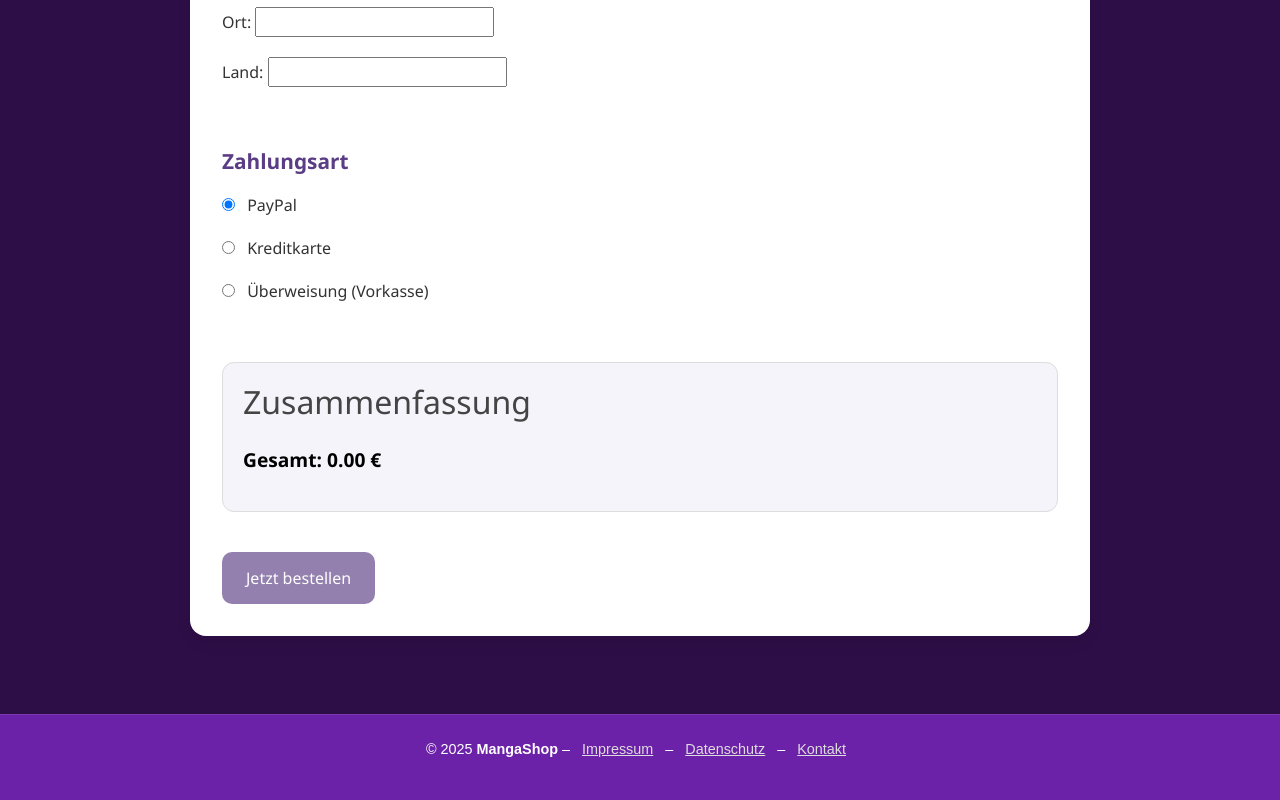
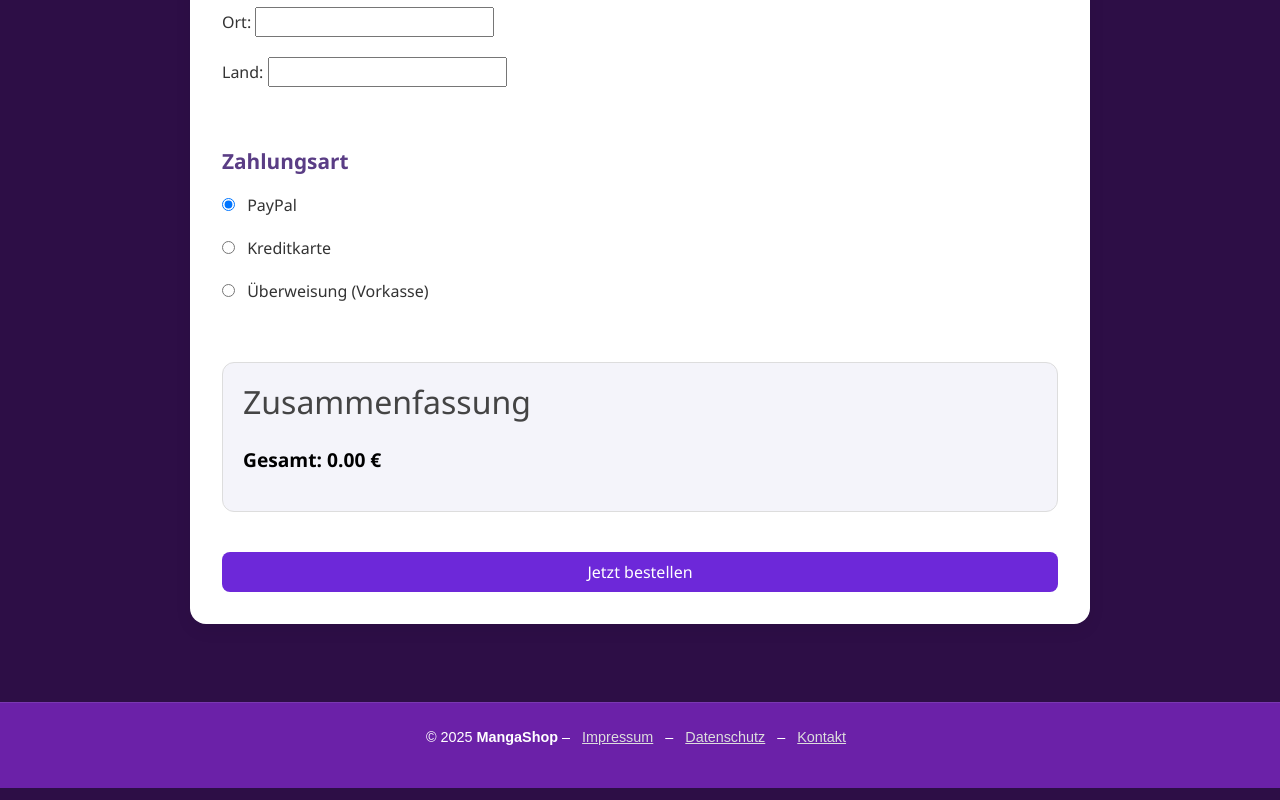
Before and after one commit to Yami49/HTWG-MangaShop, a Vue app in the folder frontend/: page /checkout in a window 1280 px wide. Shown: the part 509-1309 px from the top of the page. Built offline with nearby package versions, Linux system fonts and the light colour scheme.

Commit message:
Update CheckoutView.vue

```diff
--- a/frontend/src/views/CheckoutView.vue
+++ b/frontend/src/views/CheckoutView.vue
@@ -95,7 +95,7 @@
         </p>
       </div>
 
-      <button type="submit" class="btn btn-primary" :disabled="!istAdresseGueltig">
+      <button type="submit" class="category-button" :disabled="!istAdresseGueltig">
         Jetzt bestellen
       </button>
     </form>
@@ -107,6 +107,7 @@ import { ref, computed } from 'vue'
 import { useRouter } from 'vue-router'
 import { useWarenkorbStore } from '@/stores/warenkorb'
 import { useUserStore } from '@/stores/user'
+import '@/assets/main.css'
 
 const router = useRouter()
 const warenkorb = useWarenkorbStore()
```
